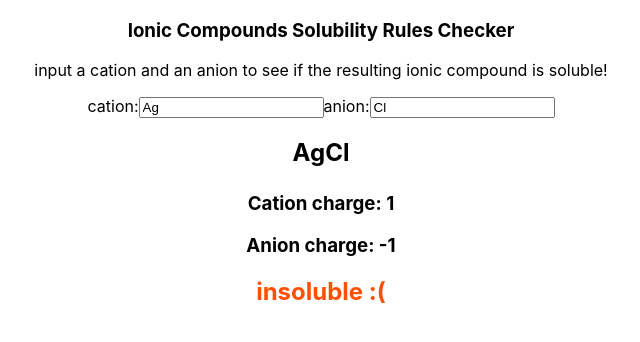
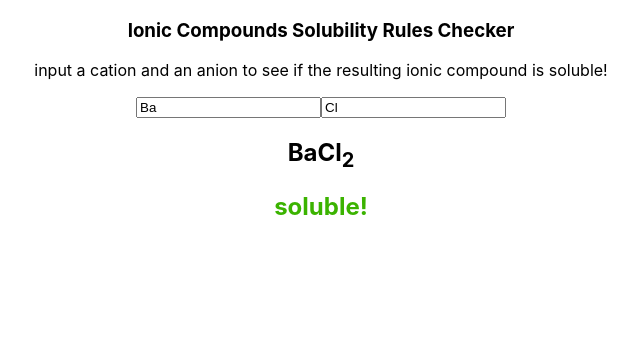
Before and after one commit to sugar0ats/solubility-rules, a React (Create React App) app: page / in a window 1280 px wide. Shown: the top 342 px of the page, without its empty margins (319-959 px from the left). Built offline with nearby package versions, Linux system fonts and the light colour scheme.

Commit message:
super old, fixed formatting??

```diff
--- a/src/App.js
+++ b/src/App.js
@@ -5,6 +5,13 @@ import Compound from './Compound';
 function App() {
   return (
     <div className="App">
+      <header>
+            <h3 className="sol-title">
+                Ionic Compounds Solubility Rules Checker
+            </h3>
+            <p>input a cation and an anion to see if the resulting ionic compound is soluble!</p>
+        </header>
+
       <Compound />
     </div>
   );
--- a/src/Compound.js
+++ b/src/Compound.js
@@ -7,17 +7,27 @@
     // incorporate objects and classes for anions and cations, have them have a "charge" property
     // and a "rule" property!
 
-import React , {useState, useEffect} from 'react';
+
+/*
+
+TODO:
+* convert subscripts into actually subscripts for polyatomic ions using sub tag
+* figure out how to resolve the 2/2 subscript issue, where both ions have 2 as the subscript
+* CSS styling
+
+*/
+
+import React , {useState, useEffect, useCallback} from 'react';
 import FinalTable from './PeriodicTable';
 
-const periodicTable = [['H', 'Li', 'Na', 'K', 'Rb', 'Cs'], // each array is a column, minus the transition metals
-                       ['Be', 'Mg', 'Ca', 'Sr', 'Ba'],
-                       ['Sc', 'Ti', 'V', 'Cr', 'Mn', 'Fe', 'Co', 'Ni', 'Cu', 'Zn', 'Ag', 'Cd', 'Pt', 'Au', 'Hg'],
-                       ['Al'], // transition metals
-                       [], // where C would be
-                       ['N', 'P'],
-                       ['O', 'S'],
-                       ['F', 'Cl', 'Br', 'I']];
+// const periodicTable = [['H', 'Li', 'Na', 'K', 'Rb', 'Cs'], // each array is a column, minus the transition metals
+//                        ['Be', 'Mg', 'Ca', 'Sr', 'Ba'],
+//                        ['Sc', 'Ti', 'V', 'Cr', 'Mn', 'Fe', 'Co', 'Ni', 'Cu', 'Zn', 'Ag', 'Cd', 'Pt', 'Au', 'Hg'],
+//                        ['Al'], // transition metals
+//                        [], // where C would be
+//                        ['N', 'P'],
+//                        ['O', 'S'],
+//                        ['F', 'Cl', 'Br', 'I']];
 
 //const allThings = []; // all elements humanly conceivable on the PT, plus all polyatomic ions
 
@@ -57,18 +67,14 @@ const listEquals = (thing, list) => {
 
 const findElement = (name) => { // name would be a string of the element's name
     let copy = [...sortedPT];
-    //console.log(copy);
     let index;
     let low = 0;
     let high = copy.length-1;
 
     while (low <= high) {
         index = Math.floor((low + high) / 2);
-        //console.log("index: " + copy[index].getName());
         if (copy[index].getName().localeCompare(name) > 0) { // name goes before the half
             high = index - 1;
-            //console.log('test');
-
 
         } else if (copy[index].getName().localeCompare(name) < 0) { // name goes after the half
             low = index + 1;
@@ -76,29 +82,42 @@ const findElement = (name) => { // name would be a string of the element's name
         } else {
             return copy[index];
         }
-        //copy = copy.slice(low, high);
-        //console.log(copy);
-        //console.log(copy.length);
 
     }
     return false;
 
-}
+} // returns an object from the sortedPT that corresponds with the element inputted
 
-const findCharge = (ion) => { // takes a string or false
-    let test = findElement(ion);
+const findCharge = (ion) => { // takes a string
+    const test = findElement(ion); // returns an object or false
     if (!test) {
         return false;
     } else {
-        return test.getCharge();
+        return test.getCharge(); // RETURNS A ONE ELEMENT ARRAY
     }
 
 }
 
+const checkPoly = (string) => {
+    const test = findElement(string);
+    if (!test) {
+        return false;
+    } else {
+        return test.getIsPolyatomic();
+    }
+}
+
 const isValid = (cation, anion) => {
+    // console.log(cation);
+    // console.log(anion);
+    // console.log(findElement(cation));
+    // console.log(findElement(anion));
+    // console.log(findCharge(cation)[0] > 0);
+    // console.log(findCharge(anion)[0] < 0);
+    // console.log((findElement('K') || findElement('Cl')) && findCharge('K')[0] > 0 && findCharge('Cl')[0] < 0);
     //console.log((!findElement(cation) || !findElement(anion)) && findCharge(cation) > 0 && findCharge(anion) < 0);
     //console.log((findElement(cation) || findElement(anion)) && findCharge(cation) > 0 && findCharge(anion) < 0);
-    return (findElement(cation) || findElement(anion)) && findCharge(cation) > 0 && findCharge(anion) < 0;
+    return (findElement(cation) || findElement(anion)) && findCharge(cation)[0] > 0 && findCharge(anion)[0] < 0;
 }
 
 
@@ -109,39 +128,54 @@ const Compound = () => {
     //console.log(findElement('Ag'));
     //console.log("this is from the pc!! hope this actually works!");
 
+
+
     const [anion, setAnion] = useState('Cl'); // create state variables for the anion and cation of the compound
-    const [cation, setCation] = useState('Ag');
+    const [cation, setCation] = useState('Ba');
     const [posCharge, setPosCharge] = useState(findCharge(cation));
     const [negCharge, setNegCharge] = useState(findCharge(anion));
+    const [posSubscript, setPosSubscript] = useState(null);
+    const [negSubscript, setNegSubscript] = useState(2);
     const [soluble, setSoluble] = useState(false);
     const [notAMol, setNotAMol] = useState(false);
 
-    useEffect(() => {
-        solubleOrNah(cation, anion);
-        //console.log('how often does this happen?');
-    }, [cation, anion])
-
-    const displayedCharge = (ion) => {
-        let object = findElement(ion);
-        if (isValid(cation, anion)) {
-            console.log(object);
-            let type = object.getIsCation();
-            console.log(type);
+    const displayedCharge = useCallback((ion) => { // takes in a string
+        console.log(ion);
+        let object = findElement(ion); // returns object from the sorted table
+        console.log(object);
+        console.log(isValid(cation, anion));
+        if (isValid(cation, anion) && object) { // check if the current anion and cation work to form a coherent ionic compound
+            //console.log(object);
+            let type = object.getIsCation(); // check if the ion is a cation or not
+            //console.log(type);
             let dispCharge;
-            if (type) {
+            if (type) { // if the ion is a cation, its charge must be the anion's charge according to the criss-cross method
                 dispCharge = (negCharge[0] === -1 ? '' : Math.abs(negCharge));
-                console.log(negCharge);
+                console.log(dispCharge);
                 return dispCharge;
             } else {
                 dispCharge = (posCharge[0] === 1 ? '' : Math.abs(posCharge));
+                console.log(dispCharge);
                 return dispCharge;
+
             }
 
         } else {
-            return '';
+            console.log('test');
+            return false;
         }
 
-    }
+    }, [cation, anion, negCharge, posCharge])
+
+    useEffect(() => {
+        solubleOrNah(cation, anion);
+        setPosSubscript(displayedCharge(cation));
+        setNegSubscript(displayedCharge(anion));
+        //console.log(posSubscript, negSubscript);
+        //console.log('how often does this happen?');
+    }, [cation, anion, posSubscript, negSubscript, displayedCharge])
+
+
 
     const solubleOrNah = (cation, anion) => {
     // rule 1: ammonium, H, and all group 1 metals are soluble if in cation
@@ -193,27 +227,31 @@ const Compound = () => {
 
     const handleCationChange = (e) => {
         const newCation = e.target.value;
+        console.log(newCation);
         setCation(newCation);
         setPosCharge(findCharge(newCation));
+        // setPosSubscript(displayedCharge(cation));
+        // setNegSubscript(displayedCharge(anion));
+        console.log("pos subscript: " + displayedCharge(newCation));
+        console.log("pos charge: " + findCharge(newCation));
     }
 
     const handleAnionChange = (e) => {
         const newAnion = e.target.value;
         setAnion(newAnion);
         setNegCharge(findCharge(newAnion));
+        // setNegSubscript(displayedCharge(anion));
+        // setPosSubscript(displayedCharge(cation));
+        console.log("neg subscript: " + negSubscript);
+        console.log("neg charge: " + findCharge(newAnion));
     }
 
     return <React.Fragment>
-        <header>
-            <h3 className="sol-title">
-                Ionic Compounds Solubility Rules Checker
-            </h3>
-            <p>input a cation and an anion to see if the resulting ionic compound is soluble!</p>
-        </header>
+
 
         {/* input a cation and anion here */}
         <div>
-            <label htmlFor="cation">cation:</label>
+            {/* <label htmlFor="cation">cation:</label> */}
             <input
             className=""
             type='text'
@@ -221,9 +259,10 @@ const Compound = () => {
             name='cation'
             value={cation}
             onChange={handleCationChange}
+            placeholder='cation'
             />
 
-            <label htmlFor="anion">anion:</label>
+            {/* <label htmlFor="anion">anion:</label> */}
             <input
             className=""
             type='text'
@@ -231,16 +270,19 @@ const Compound = () => {
             name='anion'
             value={anion}
             onChange={handleAnionChange}
+            placeholder='anion'
             />
 
         </div>
 
 
-        <article>
-            <h2>{cation}<sub>{displayedCharge(cation)}</sub>{anion}<sub>{displayedCharge(anion)}</sub></h2>
+        {/* <article>
+
             <h3>Cation charge: {posCharge}</h3>
             <h3>Anion charge: {negCharge}</h3>
-        </article>
+        </article> */}
+
+        <h2>{checkPoly(cation) && posSubscript !== '' ? "(" + cation + ")" : cation}<sub>{posSubscript}</sub>{checkPoly(anion) && negSubscript !== '' ? "(" + anion + ")" : anion}<sub>{negSubscript}</sub></h2>
 
         {/* <h2>{soluble ? 'soluble!' : 'insoluble :('}</h2> */}
 
--- a/src/PeriodicTable.js
+++ b/src/PeriodicTable.js
@@ -1,9 +1,10 @@
 class Ion {
-    constructor(name, charge, rule) {
+    constructor(name, charge, polyBool) {
         this.name = name; // a string
         this.charge = charge; // an array of integers, positive or negative
         this.isCation = (charge[0] > 0 ? true : false);
-        this.rule = rule; // an integer, which rule the ion pertains to
+        this.isPolyatomic = polyBool;
+        //this.rule = rule; // an integer, which rule the ion pertains to
     }
 
     getName() {
@@ -18,9 +19,13 @@ class Ion {
         return this.isCation;
     }
 
-    getRule() {
-        return this.rule;
+    getIsPolyatomic() {
+        return this.isPolyatomic;
     }
+
+    // getRule() {
+    //     return this.rule;
+    // }
 }
 
 const PeriodicTable = [
@@ -56,22 +61,22 @@ PeriodicTable.map((subArray, index) => {
     const newArr = subArray.map((element) => {
         //console.log(new Ion(element, chargeCoefficient * charge, null));
         charge = (element === 'Ag' ? 1 : charge);
-        return new Ion(element, [chargeCoefficient * charge], null)}
+        return new Ion(element, [chargeCoefficient * charge], false)}
     );
 
     FinalTable.push(newArr);
 });
 
 FinalTable.push([
-    new Ion('NH4', [1], 1),
-    new Ion('CH3COO', [-1], 2),
-    new Ion('CrO4', [-2], 5),
-    new Ion('NO3', [-1], 2),
-    new Ion('ClO4', [-1], 2), // DOUBLE CHECK THIS
-    new Ion('PO4', [-3], 5),
-    new Ion('CO3', [-2], 5),
-    new Ion('OH', [-1], 5),
-    new Ion('SO4', [-2], 6),
+    new Ion('NH4', [1], true),
+    new Ion('CH3COO', [-1], true),
+    new Ion('CrO4', [-2], true),
+    new Ion('NO3', [-1], true),
+    new Ion('ClO4', [-1], true), // DOUBLE CHECK THIS
+    new Ion('PO4', [-3], true),
+    new Ion('CO3', [-2], true),
+    new Ion('OH', [-1], true),
+    new Ion('SO4', [-2], true),
 ]);
 
 // accounting for polyatomic atoms
```
